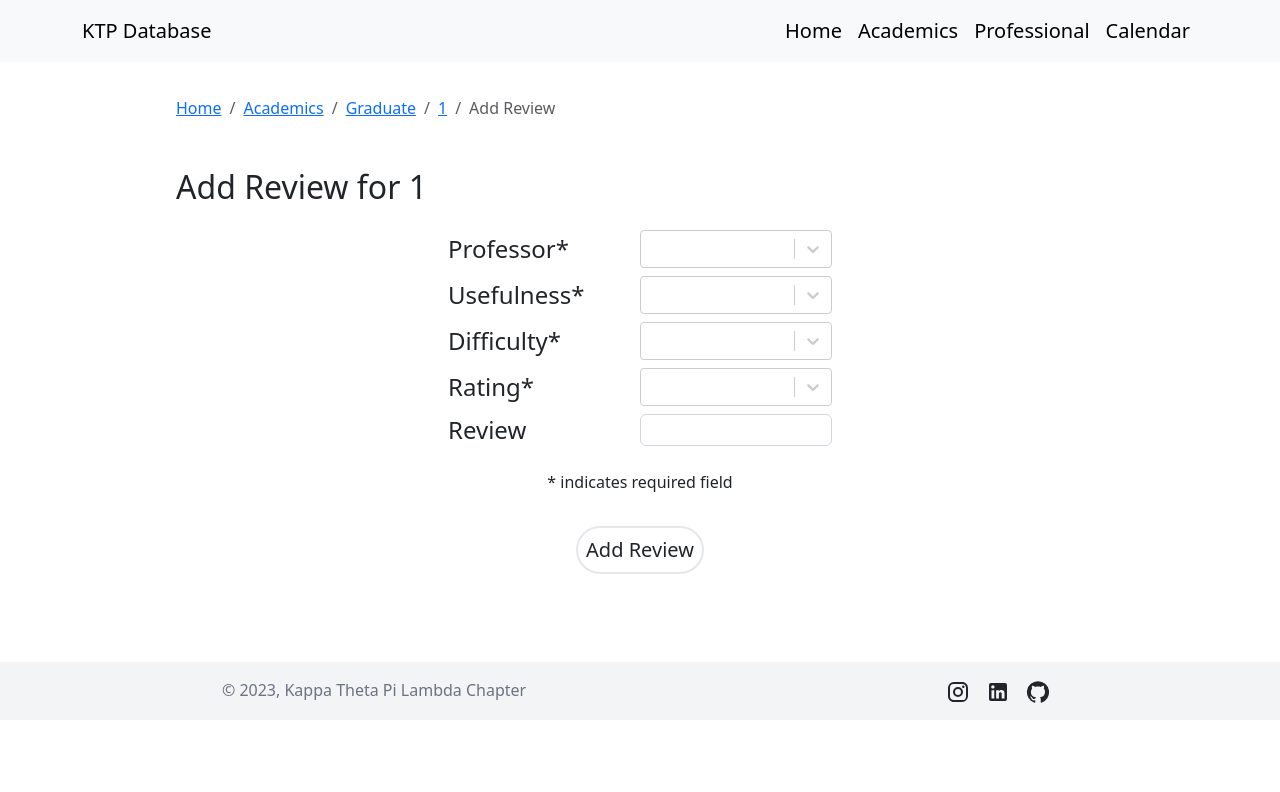
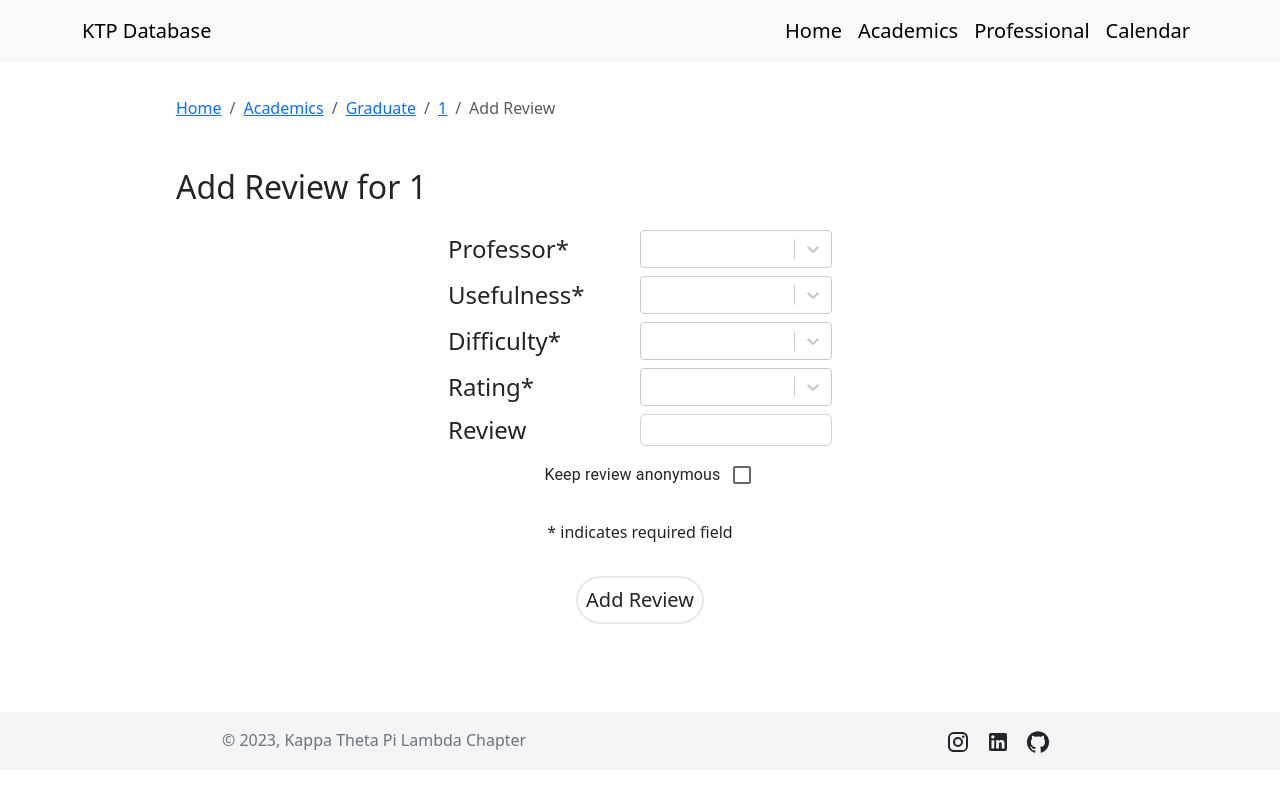
Before and after one commit to ktpbu/ktpdatabase, a React (Vite) app in the folder frontend/: page /academics/courses/1/1/add-review in a window 1280 px wide. Shown: the top 792 px of the page. Built offline with nearby package versions, Linux system fonts and the light colour scheme; no server answers.

Commit message:
implemented anonymous review frontend functionality

```diff
--- /dev/null
+++ b/frontend/src/components/CustomCheckbox/CustomCheckbox.jsx
@@ -0,0 +1,35 @@
+import Checkbox from "@mui/material/Checkbox";
+import FormGroup from "@mui/material/FormGroup";
+import FormControlLabel from "@mui/material/FormControlLabel";
+import FormControl from "@mui/material/FormControl";
+import PropTypes from "prop-types";
+
+const CustomCheckbox = ({ label, labelPlacement, checked, setChecked }) => {
+    return (
+        <FormControl component="fieldset">
+            <FormGroup aria-label="position" row>
+                <FormControlLabel
+                    control={
+                        <Checkbox
+                            checked={checked}
+                            onChange={(e) => {
+                                setChecked(e.target.checked);
+                            }}
+                        />
+                    }
+                    label={label}
+                    labelPlacement={labelPlacement}
+                />
+            </FormGroup>
+        </FormControl>
+    );
+};
+
+CustomCheckbox.propTypes = {
+    label: PropTypes.string.isRequired,
+    labelPlacement: PropTypes.oneOf(["start" | "top" | "end" | "bottom"]),
+    checked: PropTypes.bool.isRequired,
+    setChecked: PropTypes.func.isRequired,
+};
+
+export default CustomCheckbox;
--- a/frontend/src/pages/Academics/AddReview.jsx
+++ b/frontend/src/pages/Academics/AddReview.jsx
@@ -4,6 +4,8 @@ import { useState, useMemo, useEffect } from "react";
 import { useSnackbar } from "notistack";
 import axios from "axios";
 import Select from "react-select";
+
+import CustomCheckbox from "../../components/CustomCheckbox/CustomCheckbox";
 
 const backend = import.meta.env.VITE_BACKEND_URL;
 
@@ -24,6 +26,7 @@ const AddReview = () => {
     const [usefulness, setUsefulness] = useState({ value: "", label: "" });
     const [difficulty, setDifficulty] = useState({ value: "", label: "" });
     const [rating, setRating] = useState({ value: "", label: "" });
+    const [anon, setAnon] = useState(false);
 
     const selectDropdowns = [
         {
@@ -87,6 +90,15 @@ const AddReview = () => {
             });
     }, [subject]);
 
+    const resetReview = () => {
+        setAnon(false);
+        setProfessor({ value: "", label: "" });
+        setUsefulness({ value: "", label: "" });
+        setDifficulty({ value: "", label: "" });
+        setRating({ value: "", label: "" });
+        setReview("");
+    };
+
     const handleAddReview = () => {
         if (
             professor.value === "" ||
@@ -100,6 +112,7 @@ const AddReview = () => {
         } else {
             const reviewObj = {
                 user,
+                anon,
                 id,
                 professor: professor.value,
                 usefulness: usefulness.value,
@@ -112,11 +125,7 @@ const AddReview = () => {
             enqueueSnackbar("Added review successfully", {
                 variant: "success",
             });
-            setProfessor({ value: "", label: "" });
-            setUsefulness({ value: "", label: "" });
-            setDifficulty({ value: "", label: "" });
-            setRating({ value: "", label: "" });
-            setReview("");
+            resetReview();
             navigate(`/academics/courses/${level}/${id}`);
         }
         // axios
@@ -183,6 +192,14 @@ const AddReview = () => {
                     }}
                 />
             </div>
+
+            <CustomCheckbox
+                label="Keep review anonymous"
+                labelPlacement="start"
+                checked={anon}
+                setChecked={setAnon}
+            />
+
             <p className="my-4">* indicates required field</p>
 
             <button
```
